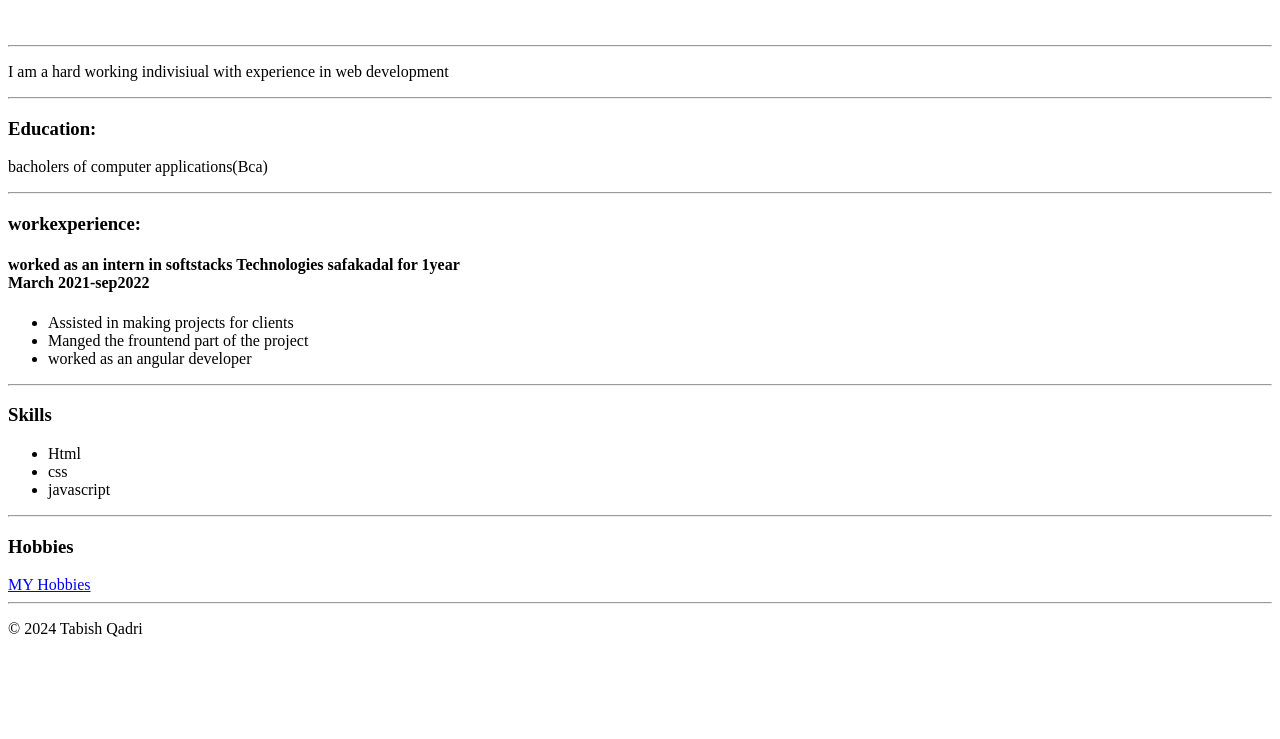
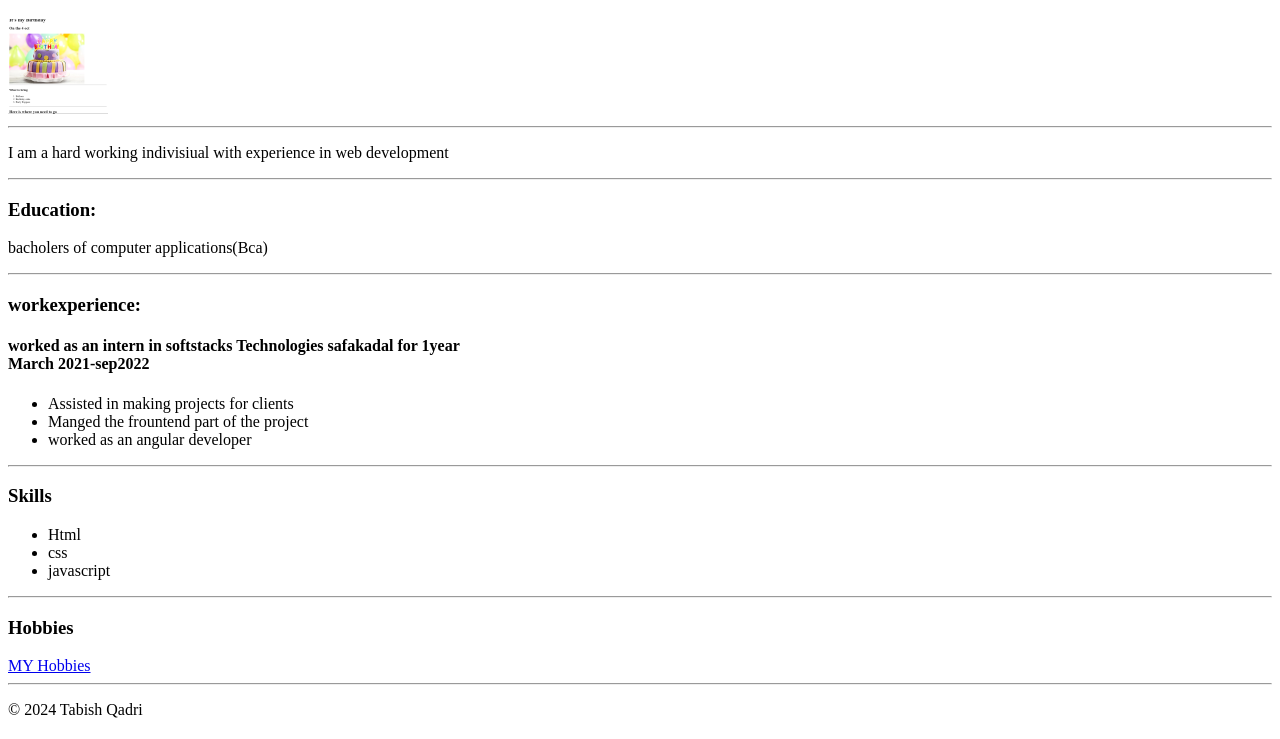
Before and after one commit to Tabish-Qadri/capston1, a plain HTML site: page index.html in a window 1280 px wide. Shown: the part 61-800 px from the top of the page. Drawn offline with Linux system fonts and the light colour scheme.

Commit message:
Add files via upload

```diff
--- a/index.html
+++ b/index.html
@@ -7,7 +7,7 @@
 </head>
 <body>
     <h1>Tabish Qadri</h1>
-    <img src="./assets/images/my.jpg/" alt="">
+    <img src="./assets/images/sample.png" alt="">
     <hr>
     <p>I am a hard working indivisiual with experience in web development  </p>
     <hr>
```
Also changed, not shown: assets/images/sample.png (added).
